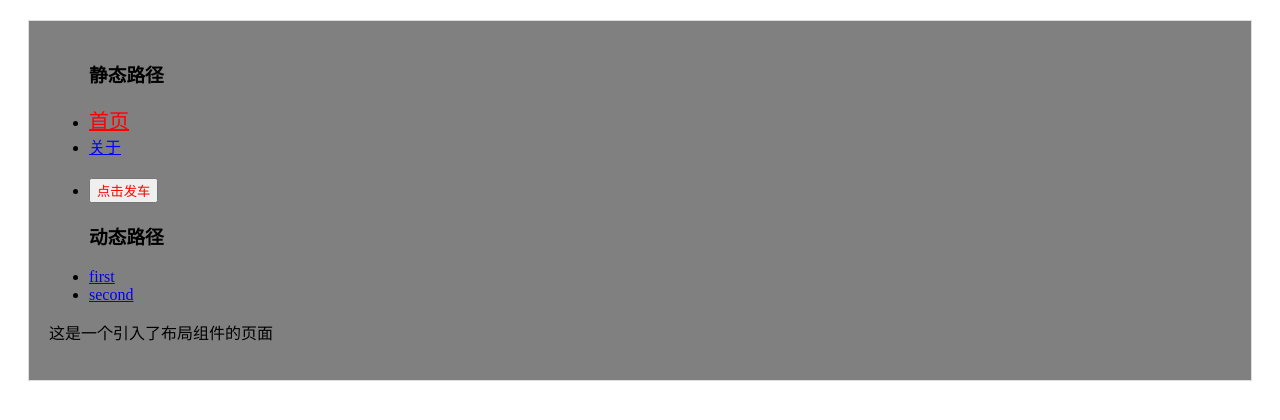
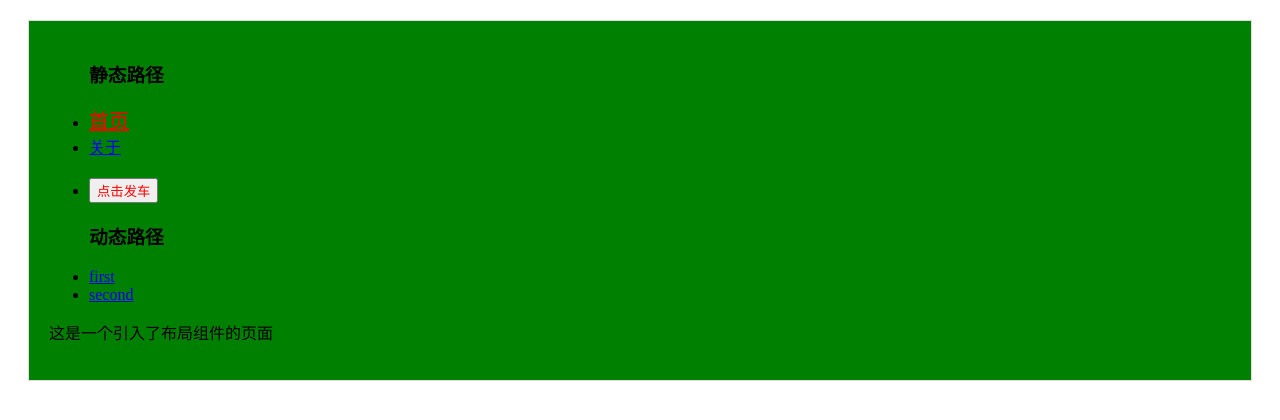
Before and after one commit to xuweibei/jsgw, a Next.js app in the folder front/: page /about in a window 1280 px wide. Shown: the top 420 px of the page. Built offline with nearby package versions, Linux system fonts and the light colour scheme.

Commit message:
后缀改为jsx

```diff
--- a/front/components/header.js
+++ /dev/null
@@ -1,49 +0,0 @@
-//创建公共组件的第一种方式：页头组件
-
-import Link from 'next/link' // Link内组件需能接受onclick属性
-import Head from 'next/head' // 内置组件，用来设置网页logo和title
-import "./styles.less"
-
-const styles = {
-  a: { color: 'blue' },
-  b: { color: 'red', marginTop: 20 }
-}
-const Header = () => (
-  <header>
-    <Head>
-      <title>NEXT页面</title>
-      <link rel="icon" href="/favicon.png" />
-    </Head>
-    <ul>
-      <h3>静态路径</h3>
-      <li>
-        <Link href="/">
-          <a className="home">首页</a>
-        </Link>
-      </li>
-      <li>
-        <Link href="/about">
-          <a style={styles.a}>关于</a>
-        </Link>
-      </li>
-      <li>
-        <Link href="/image">
-          <button style={styles.b}>点击发车</button>
-        </Link>
-      </li>
-      <h3>动态路径</h3>
-      <li>
-        <Link href="/post/[id]" as="/post/123">
-          <a>first</a>
-        </Link>
-      </li>
-      <li>
-        <Link href="/post/[id]" as="/post/abc">
-          <a>second</a>
-        </Link>
-      </li>
-    </ul>
-  </header>
-)
-
-export default Header
--- /dev/null
+++ b/front/components/header.jsx
@@ -0,0 +1,49 @@
+//创建公共组件的第一种方式：页头组件
+
+import Link from "next/link";
+import Head from "next/head"; //内置组件，封装了<head/>
+import "./styles.less";
+
+const styles = {
+    a: { color: "blue" },
+    b: { color: "red", marginTop: 20 }
+};
+const Header = () => (
+    <header>
+        <Head>
+            <title>NEXT页面</title>
+            <link rel="icon" href="/favicon.png" />
+        </Head>
+        <ul>
+            <h3>静态路径</h3>
+            <li>
+                <Link href="/">
+                    <a className="home">首页</a>
+                </Link>
+            </li>
+            <li>
+                <Link href="/about">
+                    <a style={styles.a}>关于</a>
+                </Link>
+            </li>
+            <li>
+                <Link href="/image">
+                    <button style={styles.b}>点击发车</button>
+                </Link>
+            </li>
+            <h3>动态路径</h3>
+            <li>
+                <Link href="/post/[id]" as="/post/123">
+                    <a>first</a>
+                </Link>
+            </li>
+            <li>
+                <Link href="/post/[id]" as="/post/abc">
+                    <a>second</a>
+                </Link>
+            </li>
+        </ul>
+    </header>
+);
+
+export default Header;
--- a/front/components/layout.js
+++ /dev/null
@@ -1,14 +0,0 @@
-//创建公共组件的第二种方式：布局组件
-
-const Layout = (props) => (
-    <div style={{
-        margin: 20,
-        padding: 20,
-        border: '1px solid #DDD',
-        background: 'grey'
-    }}>
-        {props.children}
-    </div>
-)
-
-export default Layout
--- /dev/null
+++ b/front/components/layout.jsx
@@ -0,0 +1,6 @@
+//创建公共组件的第二种方式：布局组件
+import "./styles.less";
+
+const Layout = props => <div className="layout">{props.children}</div>;
+
+export default Layout;
--- a/front/components/styles.less
+++ b/front/components/styles.less
@@ -2,3 +2,10 @@
     font-size: 20px;
     color: red;
 }
+
+.layout {
+    margin: 20px;
+    padding: 20px;
+    border: 1px solid #ddd;
+    background: green;
+}
--- a/front/pages/about.js
+++ b/front/pages/about.jsx
@@ -1,9 +1,9 @@
-import Layout from '../components/layout'
-import Header from '../components/header'
+import Layout from "../components/layout";
+import Header from "../components/header";
 
 export default () => (
     <Layout>
         <Header />
         <p>这是一个引入了布局组件的页面</p>
     </Layout>
-)
+);
```
Also changed, not shown: front/pages/index.js (deleted, +0 -10 lines), front/pages/index.jsx (added, +10 -0 lines), front/pages/image.jsx (renamed from front/pages/image.js), front/pages/post/[id]/[comment].jsx (renamed from front/pages/post/[id]/[comment].js), front/pages/post/[id]/index.jsx (renamed from front/pages/post/[id]/index.js), 1 other file (tests, documents, lock files or other folders).
